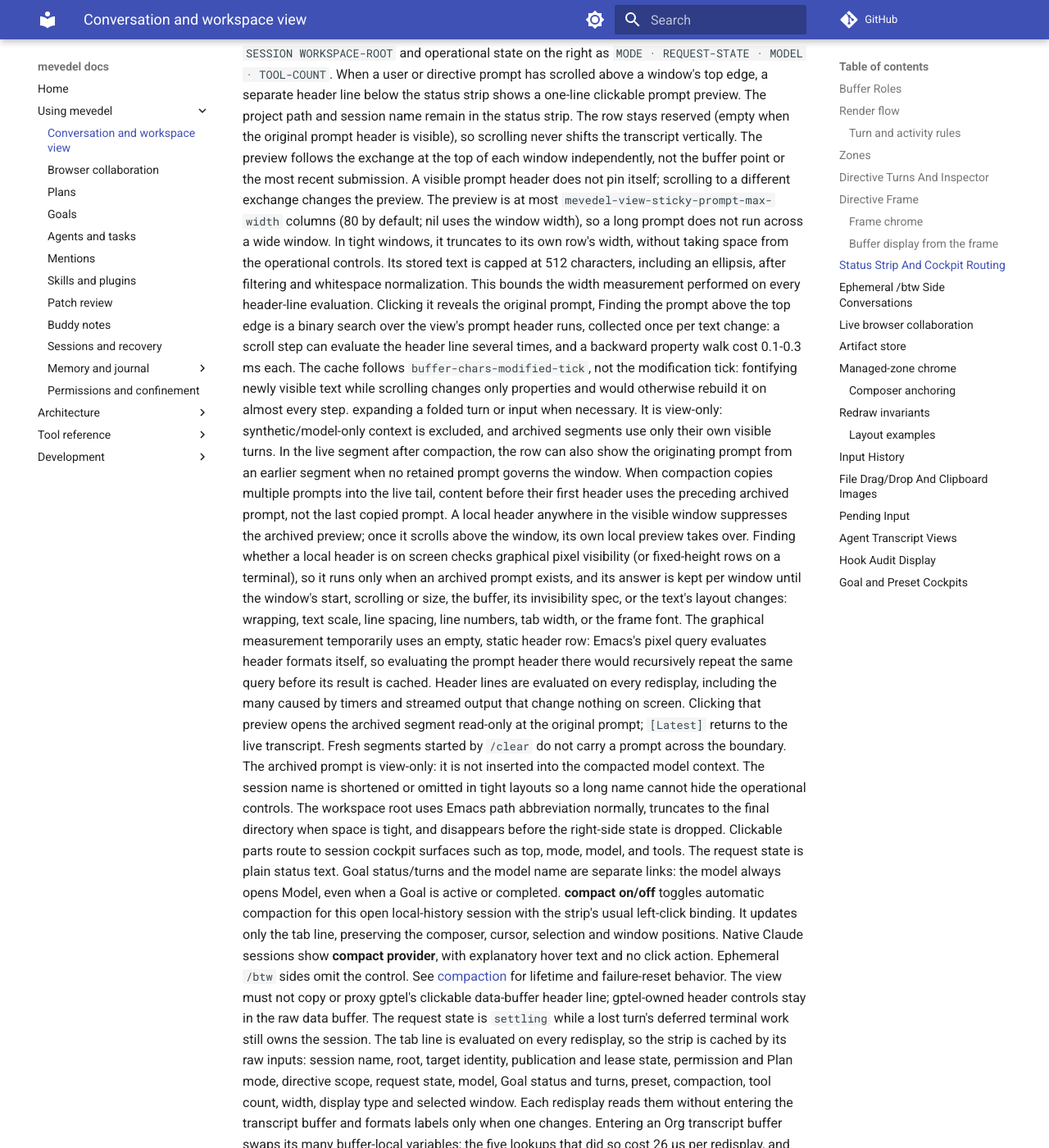
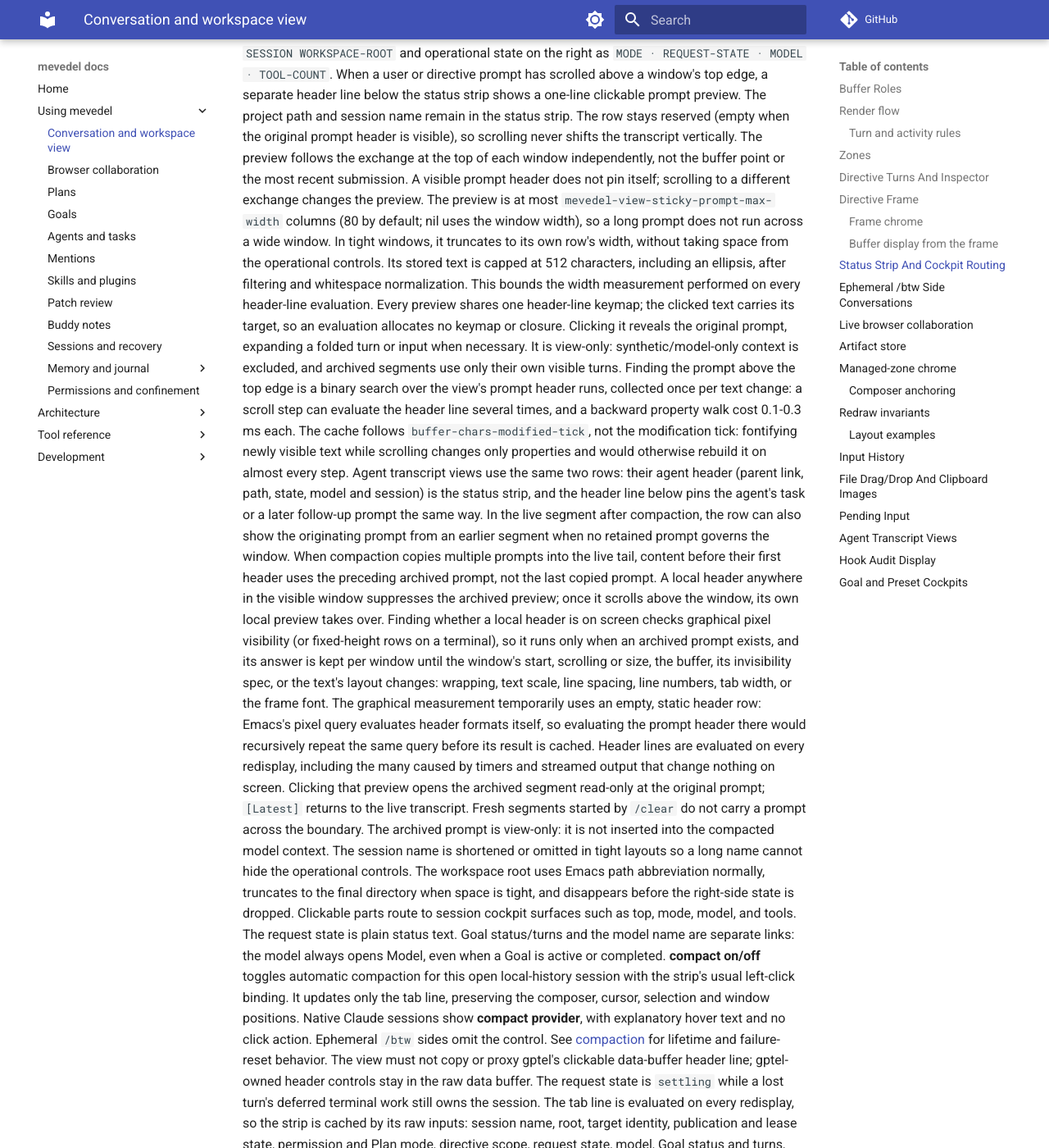
Before and after one commit to FrauH0lle/mevedel, an MkDocs documentation site: the page built from docs/view.md, in a window 1280 px wide and 1400 px high, scrolled down 29097 px. Shown: the whole window at 82% size. Built offline with MkDocs 1.6.1 and Material for MkDocs 9.7.7, drawn with Linux system fonts in a browser that asks for light colours; comment, search, counter and statistics services are not loaded; some of the changed text lies outside the part shown.

Commit message:
feat(view): Pin the prompt in agent transcript views
Agent transcript views put their agent header in the header line, so a
long delegated task scrolled away with nothing pinned.  The agent header
now is the view's status strip in the tab line, and the header line below
it pins the task or a later follow-up prompt, as in the main view.

The pinned preview no longer builds a keymap and closure on every
header-line evaluation.  One shared map reads the target from the
clicked text.  Compiled, 80-column batch window, 20,000 calls, 3 runs:
pinned 6.5-6.8 us -> 5.5-5.8 us per call, vector cells 28 -> 0, conses
50 -> 48; unpinned unchanged at 0.41-0.44 us.

* mevedel-view-agent.el (mevedel-view--agent-parent-map): Bind the tab
line.
(mevedel-view-agent-initialize): Set the tab line, not the header line.
(mevedel-view--agent-transcript-status-strip): Rename from
mevedel-view--agent-transcript-header-line.
* mevedel-view.el (mevedel-view--setup): Give every view the prompt row.
(mevedel-view--click-pinned-prompt, mevedel-view--pinned-prompt-map):
New.
(mevedel-view--pinned-prompt-button): Use them.
* test/test-mevedel-view-agent.el (mevedel-view-open-agent-transcript):
Cover the agent rows in a scrolled real view.
(mevedel-view-agent-initialize, mevedel-view--display-agent-transcript-view):
Follow the tab line.
* test/test-mevedel-view.el (mevedel-view--pinned-prompt-button): Cover
archived and label clicks through the shared map.
* docs/view.md: Describe agent rows; rejoin a split paragraph.

Verification: check --affected (integration base, --jobs 4): standards
0 errors, 270 files compiled strictly, 5634/5634 (88 skipped).  Without
the setup change the new agent case fails.  Headless KWin, pgtk: rendered
tab and header rows of both views, empty row with the task on screen,
window start and point unchanged; the base commit fails the agent checks.

```diff
--- a/docs/view.md
+++ b/docs/view.md
@@ -1406,16 +1406,21 @@
 tight windows, it truncates to its own row's width, without taking
 space from the operational controls. Its stored text is capped at 512 characters,
 including an ellipsis, after filtering and whitespace normalization. This bounds
-the width measurement performed on every header-line evaluation. Clicking it reveals the original prompt,
+the width measurement performed on every header-line evaluation. Every preview
+shares one header-line keymap; the clicked text carries its target, so an
+evaluation allocates no keymap or closure. Clicking it reveals the original prompt,
+expanding a folded turn or input when necessary. It is view-only:
+synthetic/model-only context is excluded, and archived segments use only their
+own visible turns.
 Finding the prompt above the top edge is a binary search over the view's prompt
 header runs, collected once per text change: a scroll step can evaluate the
 header line several times, and a backward property walk cost 0.1-0.3 ms each.
 The cache follows `buffer-chars-modified-tick`, not the modification tick:
 fontifying newly visible text while scrolling changes only properties and
 would otherwise rebuild it on almost every step.
-expanding a folded turn or input when necessary. It is view-only:
-synthetic/model-only context is excluded, and archived segments use only their
-own visible turns.
+Agent transcript views use the same two rows: their agent header (parent link,
+path, state, model and session) is the status strip, and the header line below
+pins the agent's task or a later follow-up prompt the same way.
 In the live segment after compaction, the row can also show the originating
 prompt from an earlier segment when no retained prompt governs the window.
 When compaction copies multiple prompts into the live tail, content before
@@ -3088,6 +3093,9 @@
 `mevedel-view-agent.el` owns transcript lookup and inspection views, live
 rows and badges, and status/handle refresh. Transcript turn rendering remains
 in `mevedel-view-render.el`.
+Inspection views put the agent header in the tab line and keep the header line
+for the [pinned prompt](#status-strip-and-cockpit-routing), so a long task stays
+identifiable after it scrolls away. `[← Parent]` in the tab line closes the view.
 
 Agent activity rows are projections of canonical tool and lifecycle events:
 `Started PATH`, `SendMessage: PATH`,
```
Also changed, not shown: 4 other files.
